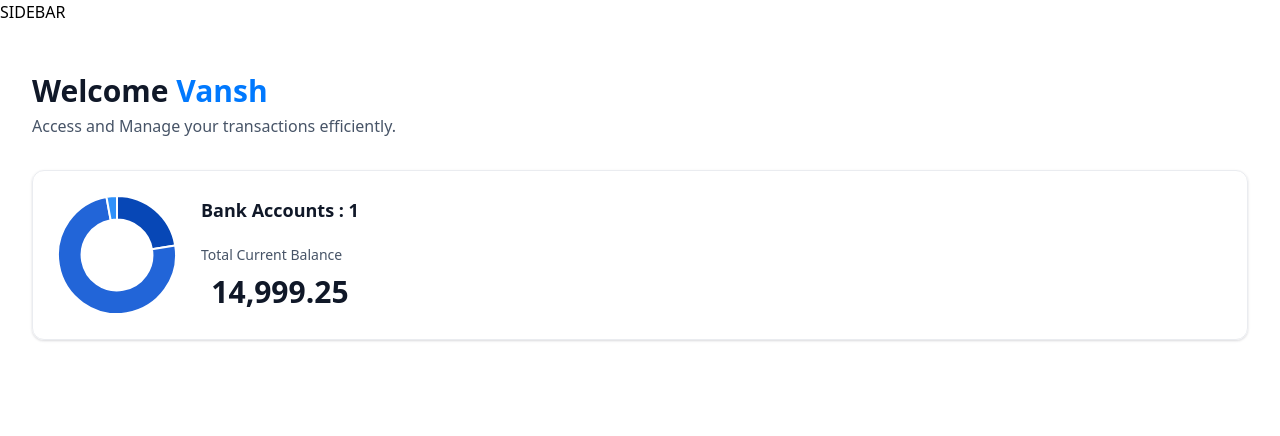
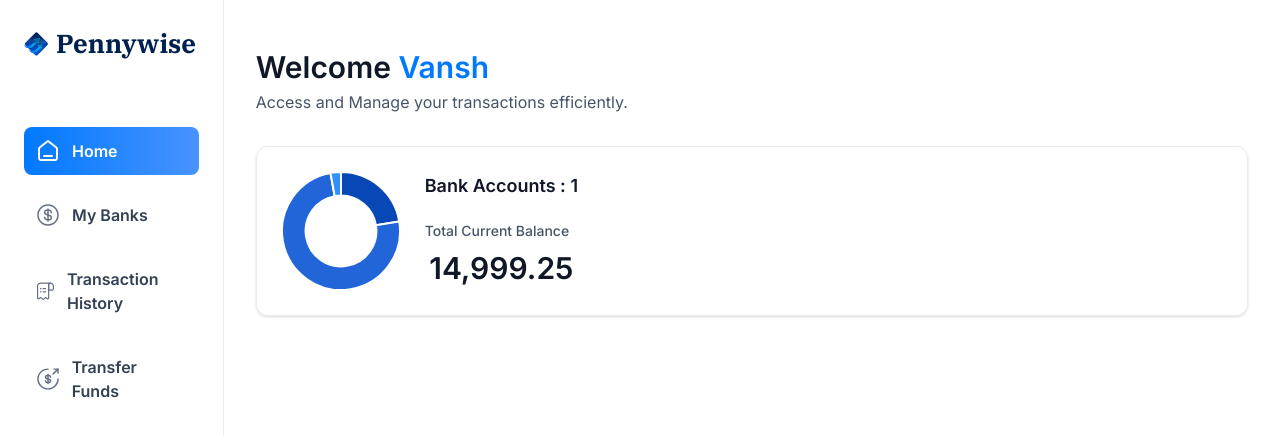
Before and after one commit to sahayvansh/banking, a Next.js app: page / in a window 1280 px wide. Shown: the top 436 px of the page. Built offline with nearby package versions, Linux system fonts and the light colour scheme.

Commit message:
started sidebar creation

```diff
--- a/app/(root)/layout.tsx
+++ b/app/(root)/layout.tsx
@@ -1,11 +1,14 @@
+import Sidebar from "@/components/Sidebar";
+
 export default function RootLayout({
   children,
 }: Readonly<{
   children: React.ReactNode;
 }>) {
+  const loggedIn={firstName:"Vansh", lastName:"Sahay"};
   return (
-    <main>
-        SIDEBAR
+    <main className="flex h-screen w-full font-inter">
+       <Sidebar user={loggedIn}/>
         {children}
     </main>
   );
--- /dev/null
+++ b/components/Sidebar.tsx
@@ -0,0 +1,45 @@
+'use client';
+import Link from 'next/link'
+import Image from 'next/image'
+import React from 'react'
+import { sidebarLinks } from '@/constants'
+import { cn } from '@/lib/utils'
+import { usePathname } from 'next/navigation'
+
+const Sidebar = ({user}:SidebarProps) => {
+    const pathname=usePathname();
+  return (
+    <section className="sidebar">
+        <nav className='flex flex-col gap-4'>
+            <Link href="/" className='flex mb-12 cursor-pointer items-center gap-2'>
+                <Image src="/icons/logo.svg" width={34} height={34} alt="pennywise logo" className='size-[24px] max-xl:size-14'/>
+                <h1 className='sidebar-logo'>
+                    Pennywise
+                </h1>
+            </Link>
+            {sidebarLinks.map((item)=> {
+                const isActive=pathname===item.route || pathname.startsWith(`${item.route}/`)
+                return(
+                    <Link href={item.route} key={item.label} className={cn('sidebar-link',{'bg-bank-gradient':isActive})}>
+                       <div className='relative size-6'>
+                        <Image
+                        src={item.imgURL}
+                        alt={item.label}
+                        fill
+                        className={cn({
+                            'brightness-[3] invert-0':isActive
+                        })}
+                        />
+                       </div>
+                       <p className={cn('sidebar-label', {'!text-white':isActive})}>
+                        {item.label}
+                       </p>
+                    </Link>
+                )
+            })}
+        </nav>
+    </section>
+  )
+}
+
+export default Sidebar
--- a/types/index.d.ts
+++ b/types/index.d.ts
@@ -218,7 +218,7 @@ declare interface RightSidebarProps {
   banks: Bank[] & Account[];
 }
 
-declare interface SiderbarProps {
+declare interface SidebarProps {
   user: User;
 }
 
```
